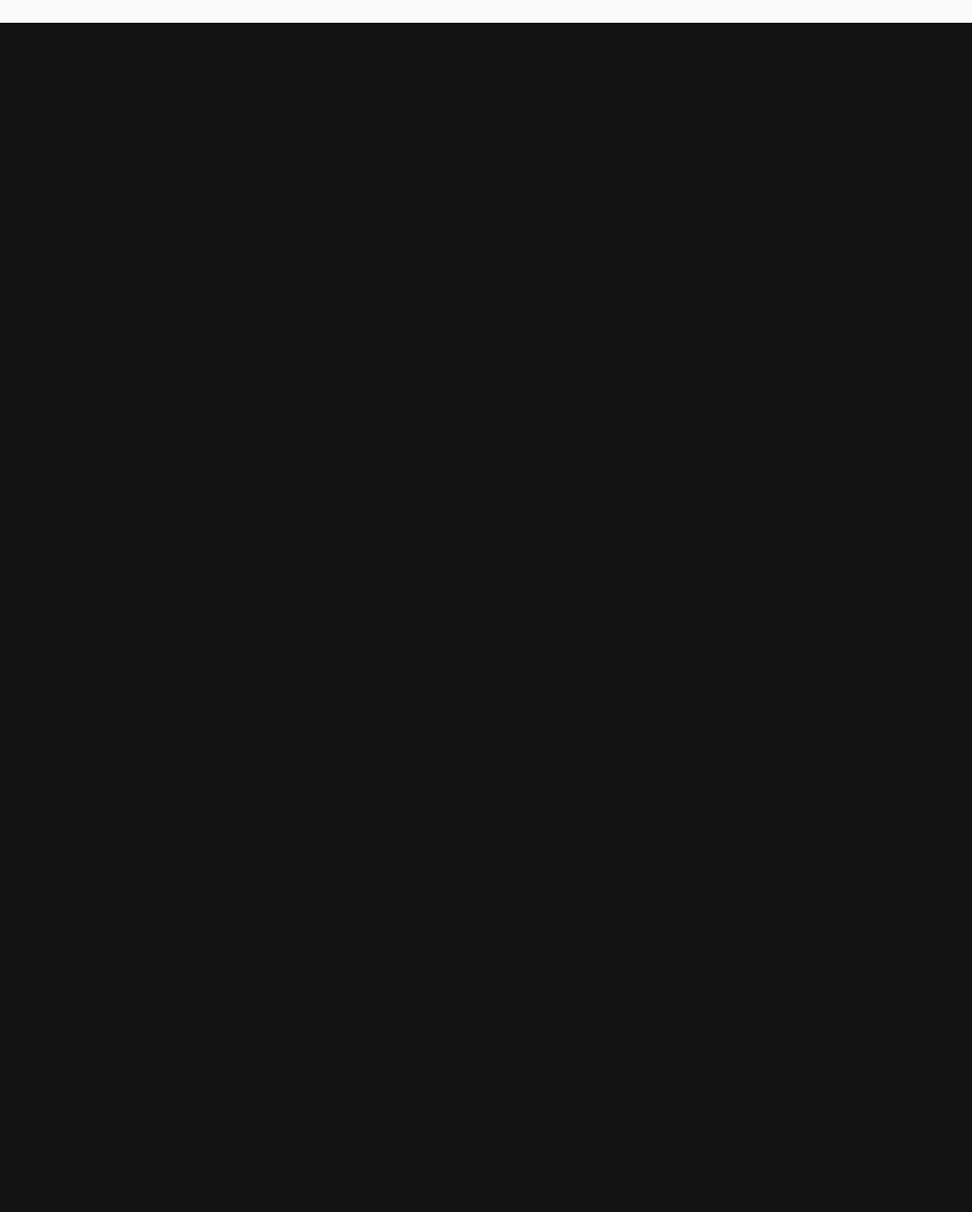
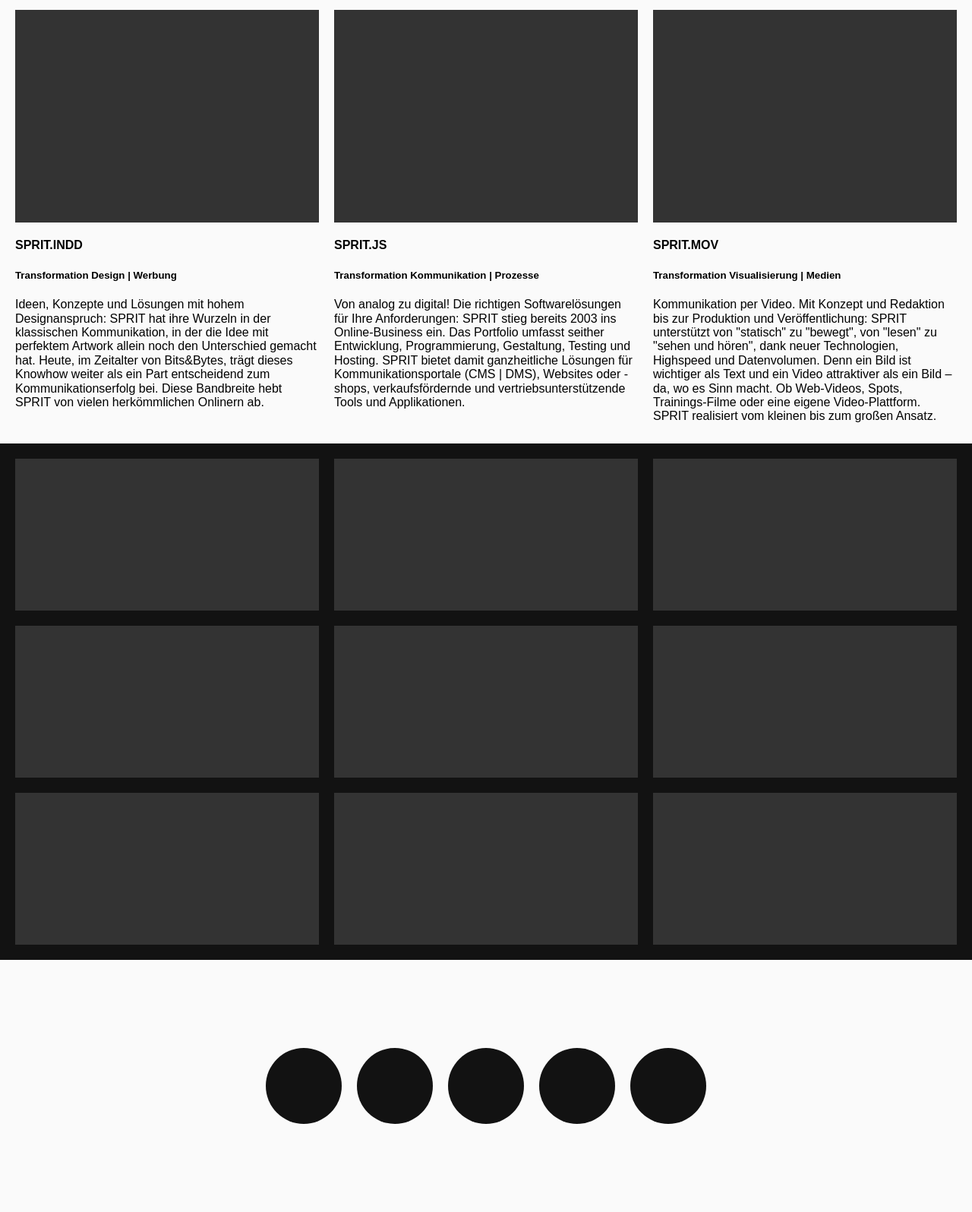
Before and after one commit to SPRIT-DEV/operation-lightning, a website built with Parcel: page index.html in a window 1280 px wide. Shown: the part 762-2358 px from the top of the page at 76% size. Before the commit the page ends 800 px from the top, so only its background shows below. Built offline with nearby package versions, Linux system fonts and the light colour scheme.

Commit message:
Add layout and content

```diff
--- a/index.html
+++ b/index.html
@@ -24,11 +24,86 @@
 <div class="content-wrapper">
     <div class="content">
         <h3>Drei Bereiche, ein Anspruch: Kreative Transformation Ihrer Kommunikation</h3>
+        <div class="pure-g">
+            <div class="pure-u-8-24 sub-division">
+                <div class="sub-division-inner">
+                    <div class="image-container"></div>
+                    <h4>SPRIT.INDD</h4>
+                    <h5>Transformation Design | Werbung</h5>
+                    <p>
+                        Ideen, Konzepte und Lösungen mit hohem Designanspruch:
+                        SPRIT hat ihre Wurzeln in der klassischen Kommunikation,
+                        in der die Idee mit perfektem Artwork allein noch den Unterschied gemacht hat.
+                        Heute, im Zeitalter von Bits&Bytes,
+                        trägt dieses Knowhow weiter als ein Part entscheidend zum Kommunikationserfolg bei.
+                        Diese Bandbreite hebt SPRIT von vielen herkömmlichen Onlinern ab.
+                    </p>
+                </div>
+            </div>
+            <div class="pure-u-8-24 sub-division">
+                <div class="sub-division-inner">
+                    <div class="image-container"></div>
+                    <h4>SPRIT.JS</h4>
+                    <h5>Transformation Kommunikation | Prozesse</h5>
+                    <p>
+                        Von analog zu digital! Die richtigen Softwarelösungen für Ihre Anforderungen:
+                        SPRIT stieg bereits 2003 ins Online-Business ein.
+                        Das Portfolio umfasst seither Entwicklung,
+                        Programmierung, Gestaltung, Testing und Hosting.
+                        SPRIT bietet damit ganzheitliche Lösungen für Kommunikationsportale (CMS | DMS),
+                        Websites oder -shops, verkaufsfördernde und vertriebsunterstützende Tools und Applikationen.
+                    </p>
+                </div>
+            </div>
+            <div class="pure-u-8-24 sub-division">
+                <div class="sub-division-inner">
+                    <div class="image-container"></div>
+                    <h4>SPRIT.MOV</h4>
+                    <h5>Transformation Visualisierung | Medien</h5>
+                    <p>
+                        Kommunikation per Video. Mit Konzept und Redaktion bis zur Produktion und Veröffentlichung:
+                        SPRIT unterstützt von "statisch" zu "bewegt", von "lesen" zu "sehen und hören", dank neuer Technologien,
+                        Highspeed und Datenvolumen. Denn ein Bild ist wichtiger als Text und ein Video attraktiver als ein Bild –
+                        da, wo es Sinn macht. Ob Web-Videos, Spots, Trainings-Filme oder eine eigene Video-Plattform.
+                        SPRIT realisiert vom kleinen bis zum großen Ansatz.
+                    </p>
+                </div>
+            </div>
+        </div>
+    </div>
+    <div class="content content-customers">
+        <div class="customers">
+            <div class="image-row">
+                <div class="image-container"></div>
+                <div class="image-container"></div>
+                <div class="image-container"></div>
+            </div>
+            <div class="image-row">
+                <div class="image-container"></div>
+                <div class="image-container"></div>
+                <div class="image-container"></div>
+            </div>
+            <div class="image-row">
+                <div class="image-container"></div>
+                <div class="image-container"></div>
+                <div class="image-container"></div>
+            </div>
+        </div>
+    </div>
+    <div class="content">
+        <div class="contacts">
+            <div class="contact"></div>
+            <div class="contact"></div>
+            <div class="contact"></div>
+            <div class="contact"></div>
+            <div class="contact"></div>
+        </div>
+    </div>
+
+    <div class="footer">
+
     </div>
 </div>
 
-
-
-
 </body>
 </html>
--- a/src/css/main.css
+++ b/src/css/main.css
@@ -2,10 +2,19 @@
 
 body {
   background: #121212;
+  font-size: 16px;
 }
 
 .logo {
   width: 70%;
+}
+
+.content {
+  padding: 10px;
+}
+
+.content-customers {
+  background: #121212;
 }
 
 .splash-container {
@@ -37,3 +46,44 @@ body {
   z-index: 2;
   background: #FAFAFA;
 }
+
+.customers .image-row {
+  flex: 1;
+  display: flex;
+  flex-direction: row;
+}
+
+.customers .image-row .image-container {
+  background: #333333;
+  width: 100%;
+  height: 200px;
+  margin: 10px;
+}
+
+
+.contacts {
+  flex: 1;
+  display: flex;
+  flex-direction: row;
+  justify-content: center;
+  padding-top: 6rem;
+  padding-bottom: 6rem;
+}
+
+.contact {
+  height: 100px;
+  width: 100px;
+  background: #121212;
+  margin: 10px;
+  border-radius: 50px;
+}
+
+.sub-division .sub-division-inner {
+  margin: 10px;
+}
+
+.sub-division-inner .image-container {
+  padding-bottom: 70%;
+  background: #333333;
+  width: 100%;
+}
```
Also changed, not shown: 1 other file.
